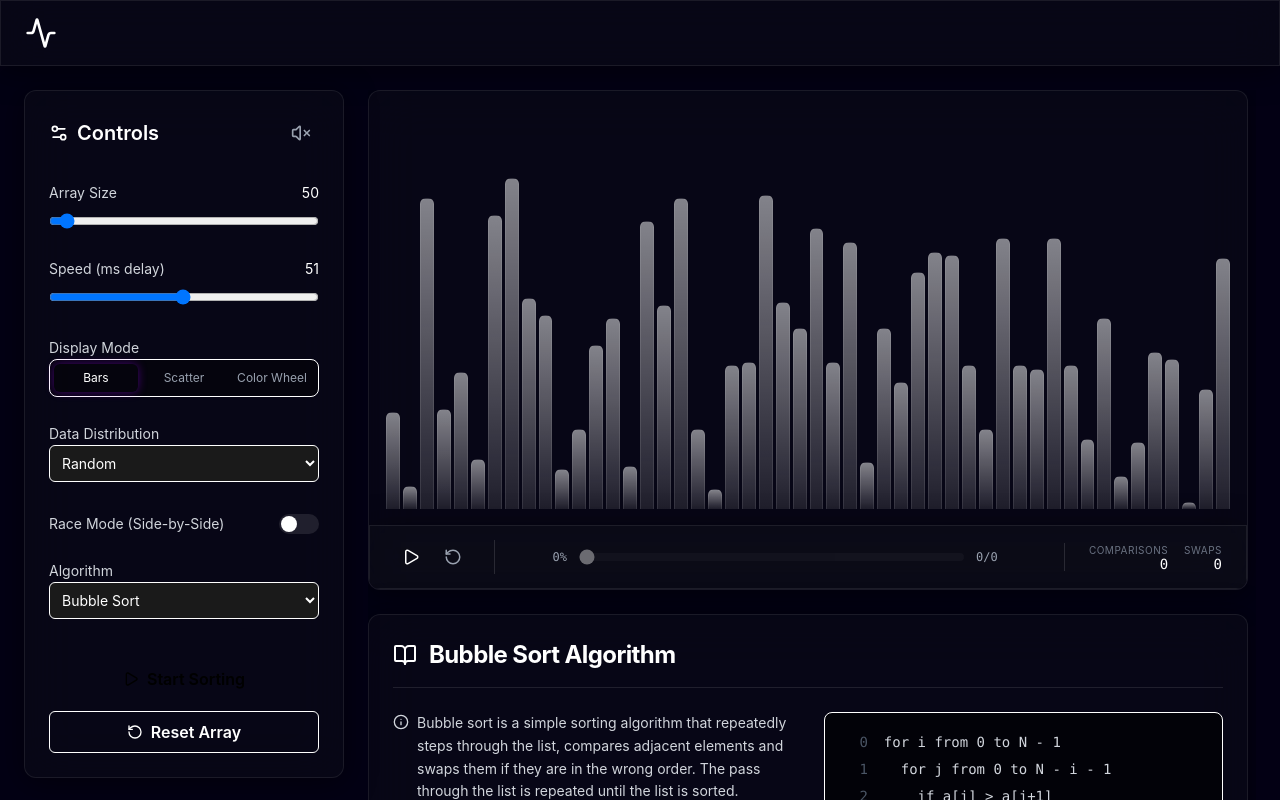
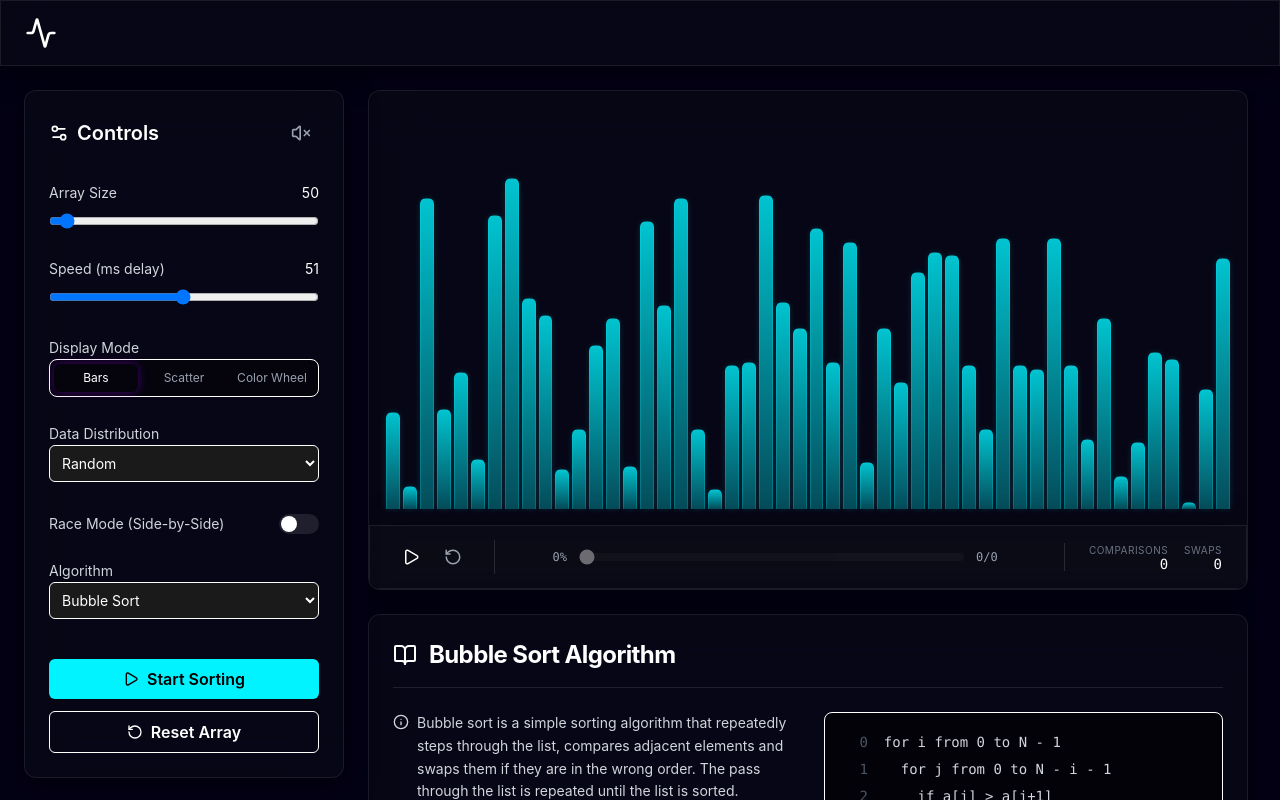
Before and after one commit to Mithuncoding/sorting, a React (Vite) app: page /visualizer in a window 1280 px wide. Shown: the top 800 px of the page. Built offline with nearby package versions, Linux system fonts and the light colour scheme.

Commit message:
fix: visibility bugs - buttons, bars, footer, gradient text

```diff
--- a/src/components/controls/Sidebar.tsx
+++ b/src/components/controls/Sidebar.tsx
@@ -199,7 +199,7 @@ export const Sidebar: React.FC = () => {
         {(!store.isPlaying && !store.isPaused) ? (
           <button
             onClick={startSorting}
-            className="flex items-center justify-center gap-2 bg-[--color-neon-cyan] text-black font-semibold py-2 px-4 rounded-md hover:bg-cyan-400 transition-colors col-span-2"
+            className="flex items-center justify-center gap-2 bg-[#00f3ff] text-black font-semibold py-2 px-4 rounded-md hover:bg-cyan-400 transition-colors col-span-2"
           >
             <Play className="w-4 h-4" /> Start Sorting
           </button>
@@ -213,7 +213,7 @@ export const Sidebar: React.FC = () => {
         ) : (
           <button
             onClick={resumeAnimation}
-            className="flex items-center justify-center gap-2 bg-[--color-neon-cyan] text-black font-semibold py-2 px-4 rounded-md hover:bg-cyan-400 transition-colors col-span-2"
+            className="flex items-center justify-center gap-2 bg-[#00f3ff] text-black font-semibold py-2 px-4 rounded-md hover:bg-cyan-400 transition-colors col-span-2"
           >
             <FastForward className="w-4 h-4" /> Resume
           </button>
--- a/src/components/layout/Footer.tsx
+++ b/src/components/layout/Footer.tsx
@@ -3,13 +3,11 @@ import { Heart } from 'lucide-react';
 
 export const Footer: React.FC = () => {
   return (
-    <footer className="w-full relative z-10 border-t border-[--color-glass-border] mt-auto">
-      <div className="max-w-7xl mx-auto px-8 py-10 flex flex-col items-center justify-center gap-4">
+    <footer className="w-full relative z-10 border-t border-white/5">
+      <div className="max-w-7xl mx-auto px-8 py-8 flex flex-col items-center justify-center gap-3">
         <p className="flex items-center gap-2 text-gray-400 font-medium text-sm">
           Built with <Heart className="w-4 h-4 text-red-500 animate-pulse" /> by
-          <span className="bg-clip-text text-transparent bg-linear-to-r from-[--color-neon-cyan] to-[--color-neon-pink] font-bold">
-            Mithun
-          </span>
+          <span className="text-[#00f3ff] font-bold">Mithun</span>
         </p>
         <span className="text-xs text-gray-600">
           © {new Date().getFullYear()} SortCraft. All rights reserved.
--- a/src/components/visualizer/Visualizer.tsx
+++ b/src/components/visualizer/Visualizer.tsx
@@ -14,35 +14,50 @@ export const Visualizer: React.FC<{ isSecondary?: boolean }> = ({ isSecondary =
   const renderBars = () => (
     <div className="w-full flex justify-center items-end h-[80%] gap-px">
       {array.map((element) => {
-        let bgStyle = 'bg-gradient-to-t from-white/10 to-white/50 border-white/10';
-        let shadowStyle = 'none';
+        let bg = 'linear-gradient(to top, rgba(0,243,255,0.3), rgba(0,243,255,0.8))';
+        let shadow = '0 0 6px rgba(0,243,255,0.15)';
+        let borderColor = 'rgba(0,243,255,0.2)';
+        let zIdx = 1;
 
         if (element.isSorted) {
-          bgStyle = 'bg-gradient-to-t from-[#00ff88]/20 to-[#00ff88] border-[#00ff88]/50';
-          shadowStyle = '0 0 10px rgba(0,255,136,0.3)';
+          bg = 'linear-gradient(to top, rgba(0,255,136,0.2), #00ff88)';
+          shadow = '0 0 12px rgba(0,255,136,0.4)';
+          borderColor = 'rgba(0,255,136,0.5)';
         } else if (element.isSwapping) {
-          bgStyle = 'bg-gradient-to-t from-[--color-neon-pink]/40 to-[--color-neon-pink] border-[--color-neon-pink]/80 z-10';
-          shadowStyle = '0 0 20px var(--color-neon-pink)';
+          bg = 'linear-gradient(to top, rgba(255,0,234,0.4), #ff00ea)';
+          shadow = '0 0 20px #ff00ea';
+          borderColor = 'rgba(255,0,234,0.8)';
+          zIdx = 10;
         } else if (element.isComparing) {
-          bgStyle = 'bg-gradient-to-t from-[--color-neon-purple]/40 to-[--color-neon-purple] border-[--color-neon-purple]/80 z-10';
-          shadowStyle = '0 0 20px var(--color-neon-purple)';
+          bg = 'linear-gradient(to top, rgba(157,0,255,0.4), #9d00ff)';
+          shadow = '0 0 20px #9d00ff';
+          borderColor = 'rgba(157,0,255,0.8)';
+          zIdx = 10;
         }
 
         return isLargeArray ? (
           <div
             key={element.id}
-            className={`rounded-t-sm transition-colors duration-100 flex-1 mx-[0.5px] ${element.isSorted ? 'bg-[#00ff88]' : element.isSwapping ? 'bg-[--color-neon-pink]' : element.isComparing ? 'bg-[--color-neon-purple]' : 'bg-white/60'}`}
-            style={{ height: `${element.value}%` }}
+            className="rounded-t-sm transition-colors duration-100 flex-1 mx-[0.5px]"
+            style={{
+              height: `${element.value}%`,
+              backgroundColor: element.isSorted ? '#00ff88' : element.isSwapping ? '#ff00ea' : element.isComparing ? '#9d00ff' : 'rgba(0,243,255,0.7)',
+            }}
           />
         ) : (
           <motion.div
             layout
             transition={{ type: 'tween', duration: 0.15 }}
             key={element.id}
-            className={`rounded-t-md border-t border-l border-r shadow-[0_0_10px_rgba(255,255,255,0.05)] flex-1 mx-[1px] ${bgStyle}`}
+            className="rounded-t-md flex-1 mx-px"
             style={{
               height: `${element.value}%`,
-              boxShadow: shadowStyle
+              background: bg,
+              boxShadow: shadow,
+              borderTop: `1px solid ${borderColor}`,
+              borderLeft: `1px solid ${borderColor}`,
+              borderRight: `1px solid ${borderColor}`,
+              zIndex: zIdx,
             }}
           />
         );
@@ -53,8 +68,8 @@ export const Visualizer: React.FC<{ isSecondary?: boolean }> = ({ isSecondary =
   const renderScatter = () => (
     <div className="w-full h-[80%] relative flex justify-center border-b border-l border-white/10 p-4">
       {array.map((element, index) => {
-        let bgStyle = 'bg-white/60';
-        let shadowStyle = '0 0 5px rgba(255,255,255,0.2)';
+        let bgStyle = 'bg-[#00f3ff]/70';
+        let shadowStyle = '0 0 5px rgba(0,243,255,0.3)';
 
         if (element.isSorted) {
           bgStyle = 'bg-[#00ff88]';
--- a/src/pages/LandingPage.tsx
+++ b/src/pages/LandingPage.tsx
@@ -251,8 +251,8 @@ const LandingPage: React.FC = () => {
           className="flex flex-col sm:flex-row gap-4 relative z-10 w-full sm:w-auto mb-20"
         >
           <Link to="/visualizer" className="w-full sm:w-auto">
-            <button className="group relative w-full sm:w-auto px-10 py-4 bg-[--color-neon-cyan] text-[#030014] font-bold text-lg rounded-2xl overflow-hidden shadow-[0_0_60px_rgba(0,243,255,0.3)] hover:shadow-[0_0_80px_rgba(0,243,255,0.5)] transition-all duration-500 transform hover:scale-[1.03] inline-flex items-center justify-center gap-3">
-              <span className="absolute inset-0 bg-linear-to-r from-[--color-neon-cyan] via-white to-[--color-neon-cyan] opacity-0 group-hover:opacity-20 transition-opacity duration-500 animate-gradient-x" />
+            <button className="group relative w-full sm:w-auto px-10 py-4 bg-[#00f3ff] text-black font-bold text-lg rounded-2xl overflow-hidden shadow-[0_0_60px_rgba(0,243,255,0.3)] hover:shadow-[0_0_80px_rgba(0,243,255,0.5)] transition-all duration-500 transform hover:scale-[1.03] inline-flex items-center justify-center gap-3">
+              <span className="absolute inset-0 bg-linear-to-r from-[#00f3ff] via-white to-[#00f3ff] opacity-0 group-hover:opacity-20 transition-opacity duration-500 animate-gradient-x" />
               <span className="relative z-10 flex items-center gap-2.5">
                 Start Visualizing <ArrowRight className="w-5 h-5 group-hover:translate-x-1 transition-transform" />
               </span>
@@ -387,13 +387,22 @@ const LandingPage: React.FC = () => {
           className="max-w-3xl mx-auto text-center"
         >
           <h2 className="text-3xl sm:text-4xl md:text-5xl font-bold mb-6">
-            Ready to <span className="bg-clip-text text-transparent bg-linear-to-r from-[--color-neon-cyan] to-[--color-neon-pink]">Visualize?</span>
+            Ready to{' '}
+            <span
+              className="bg-clip-text text-transparent"
+              style={{ backgroundImage: 'linear-gradient(to right, #00f3ff, #ff00ea)' }}
+            >
+              Visualize?
+            </span>
           </h2>
           <p className="text-gray-400 text-lg mb-10 max-w-xl mx-auto">
             Jump in and start exploring algorithms interactively. No signup, no setup, just pure learning.
           </p>
           <Link to="/visualizer">
-            <button className="group px-12 py-5 bg-linear-to-r from-[--color-neon-cyan] to-[--color-neon-purple] text-white font-bold text-xl rounded-2xl shadow-[0_0_60px_rgba(0,243,255,0.25)] hover:shadow-[0_0_100px_rgba(0,243,255,0.4)] transition-all duration-500 transform hover:scale-105 inline-flex items-center gap-3">
+            <button
+              className="group px-12 py-5 text-white font-bold text-xl rounded-2xl shadow-[0_0_60px_rgba(0,243,255,0.25)] hover:shadow-[0_0_100px_rgba(0,243,255,0.4)] transition-all duration-500 transform hover:scale-105 inline-flex items-center gap-3"
+              style={{ background: 'linear-gradient(to right, #00f3ff, #9d00ff)' }}
+            >
               Launch Visualizer <Play className="w-6 h-6 fill-current group-hover:scale-110 transition-transform" />
             </button>
           </Link>
```
